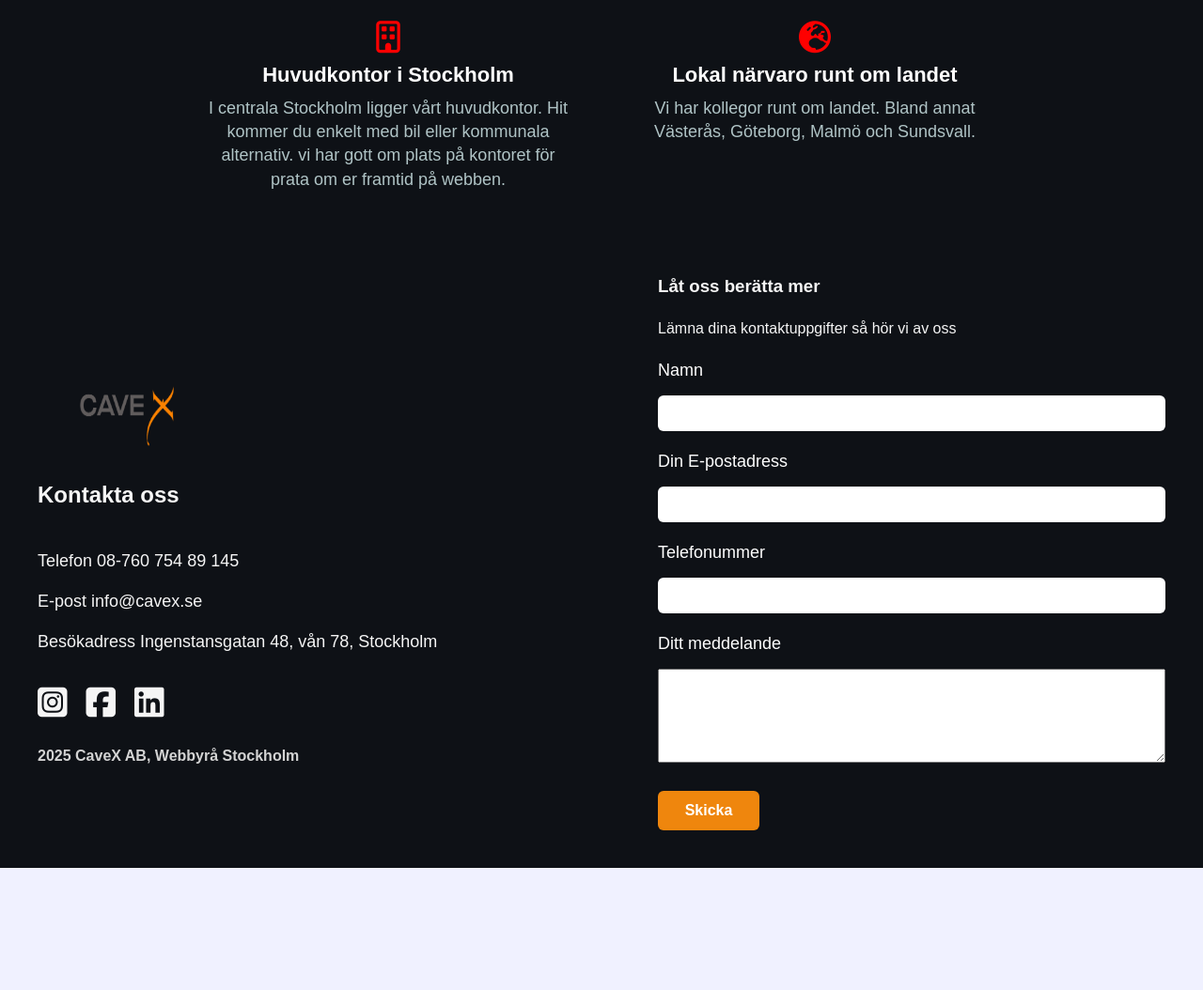
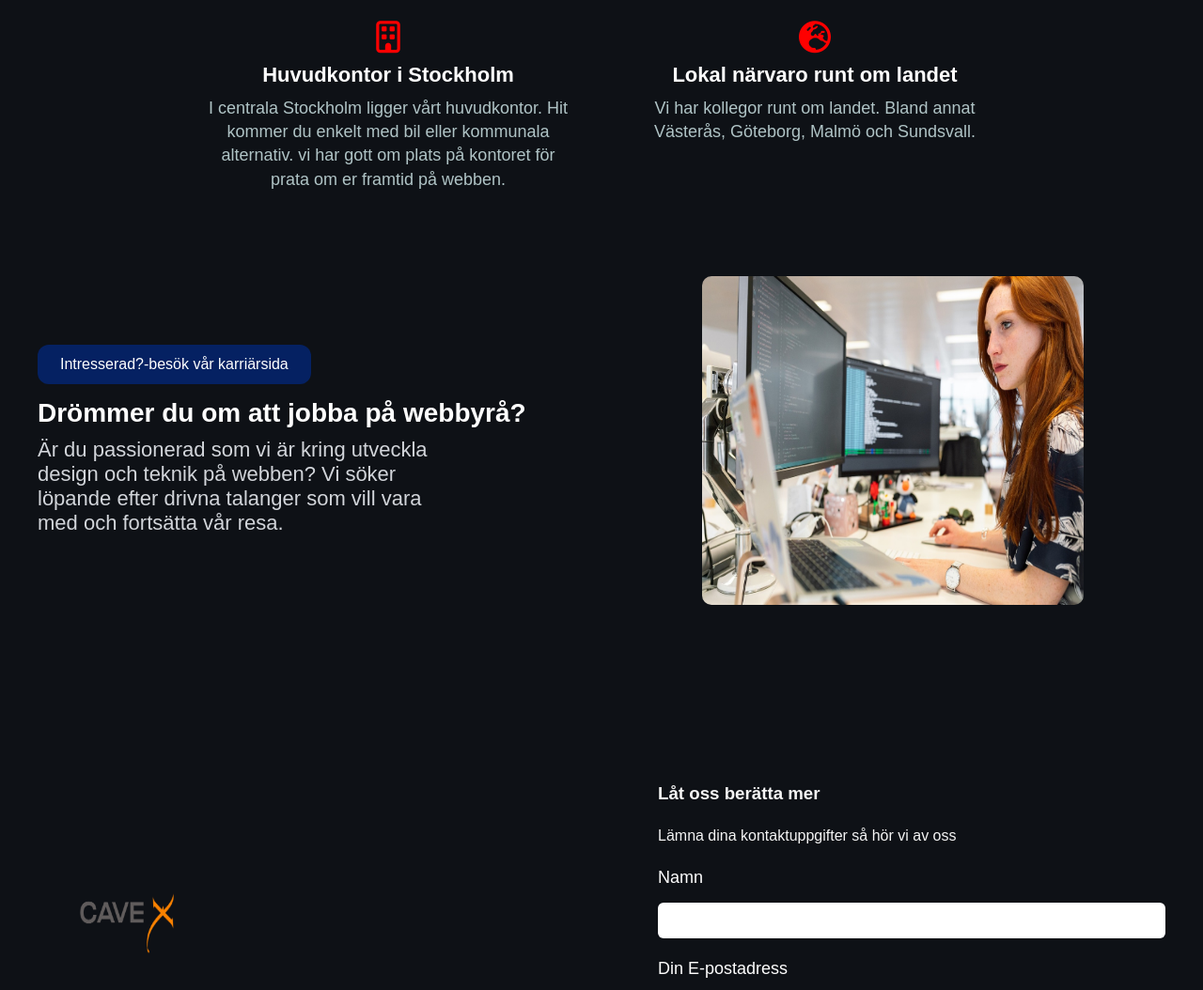
Before and after one commit to alexL-94/Webagency_alex, a website built with Vite: page about.html in a window 1280 px wide. Shown: the part 1843-2897 px from the top of the page at 94% size. Before the commit the page ends 2767 px from the top, so only its background shows below. Built offline with nearby package versions, Linux system fonts and the light colour scheme; a small style sheet from the web is missing.

Commit message:
klar med about.html och css till de

```diff
--- a/about.html
+++ b/about.html
@@ -72,6 +72,19 @@
         </div>
     </div>
 
+    <div class="work-with">
+        <div class="work-with1">
+            <button>Intresserad?-besök vår karriärsida</button>
+            <h4>Drömmer du om att jobba på webbyrå?</h4>
+            <p>Är du passionerad som vi är kring utveckla design och teknik på webben? Vi söker löpande efter drivna
+                talanger som vill vara med och fortsätta vår resa.
+            </p>
+        </div>
+        <div class="work-with2">
+            <img src="img/DeveloperW.jpg" alt="">
+        </div>
+    </div>
+
     <footer class="footer-about">
 
         <div class="footer-left">
--- a/style.css
+++ b/style.css
@@ -1127,3 +1127,58 @@ footer-right textarea {
 .footer-about i {
     margin-bottom: 20px;
 }
+
+.work-with {
+    background-color: #0e1116;
+    display: flex;
+    justify-content: space-between;
+    align-items: center;
+    gap: 40px;
+    padding: 40px;
+    padding-bottom: 150px;
+}
+
+.work-with1 {
+    flex: 1;
+}
+
+.work-with2 {
+    flex: 1;
+    display: flex;
+    justify-content: center;
+}
+
+.work-with2 img {
+    width: 70%;
+    height: 350px;
+    border-radius: 10px;
+}
+
+.work-with h4 {
+    font-size: 28px;
+    color: white;
+    margin-bottom: 10px;
+}
+
+.work-with p {
+    font-size: 22px;
+    color: #d2d5da;
+    width: 75%;
+}
+
+.work-with button {
+    background-color: #052162;
+    color: white;
+    padding: 12px 24px;
+    border: none;
+    font-size: 16px;
+    font-weight: 500;
+    border-radius: 12px;
+    transition: 0.2s ease-in-out;
+    margin-bottom: 15px;
+}
+
+.work-with button:hover {
+    background-color: #0e3693;
+    transform: translateY(-2px);
+}
```
Also changed, not shown: img/DeveloperW.jpg (added).
